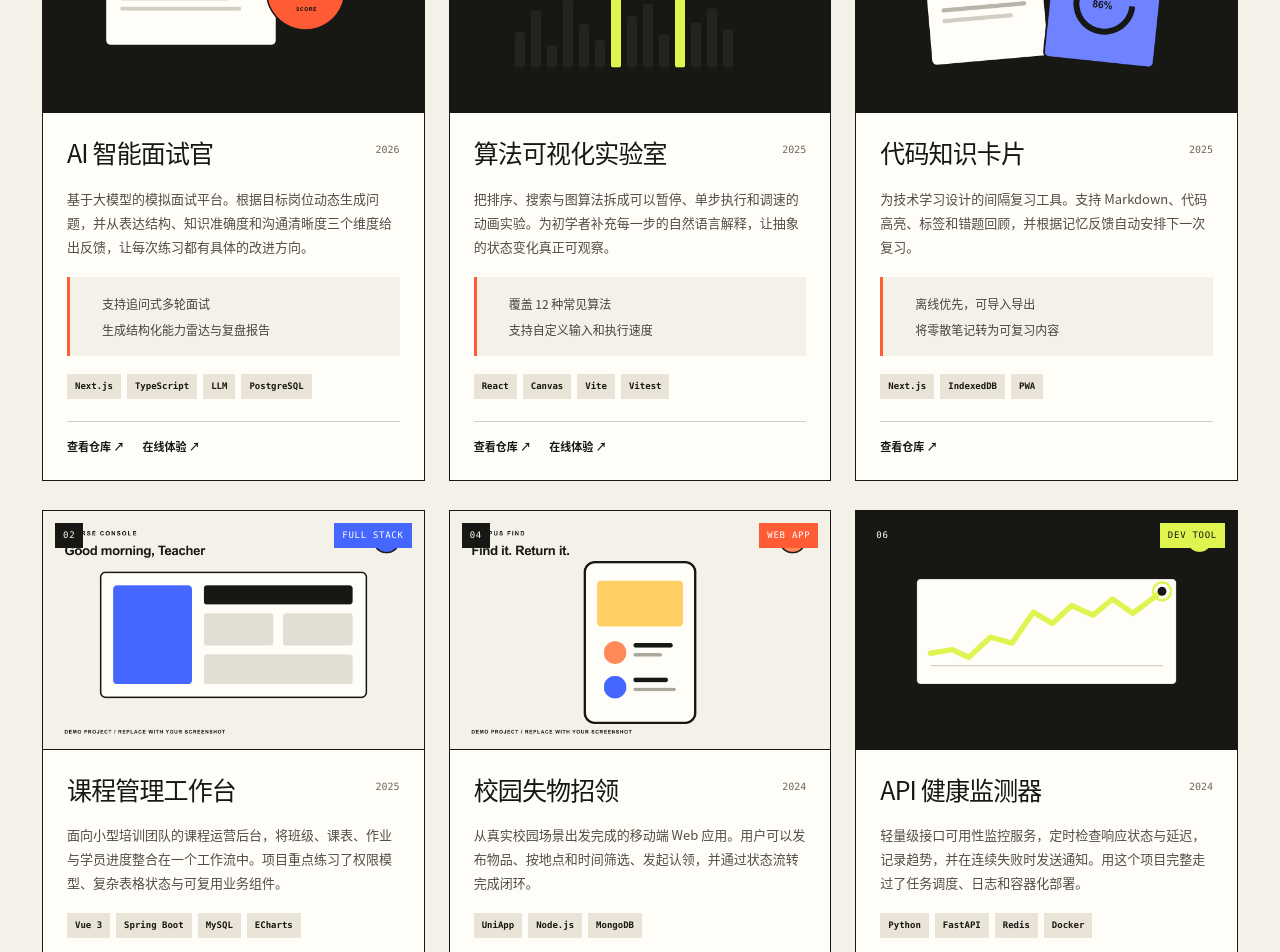
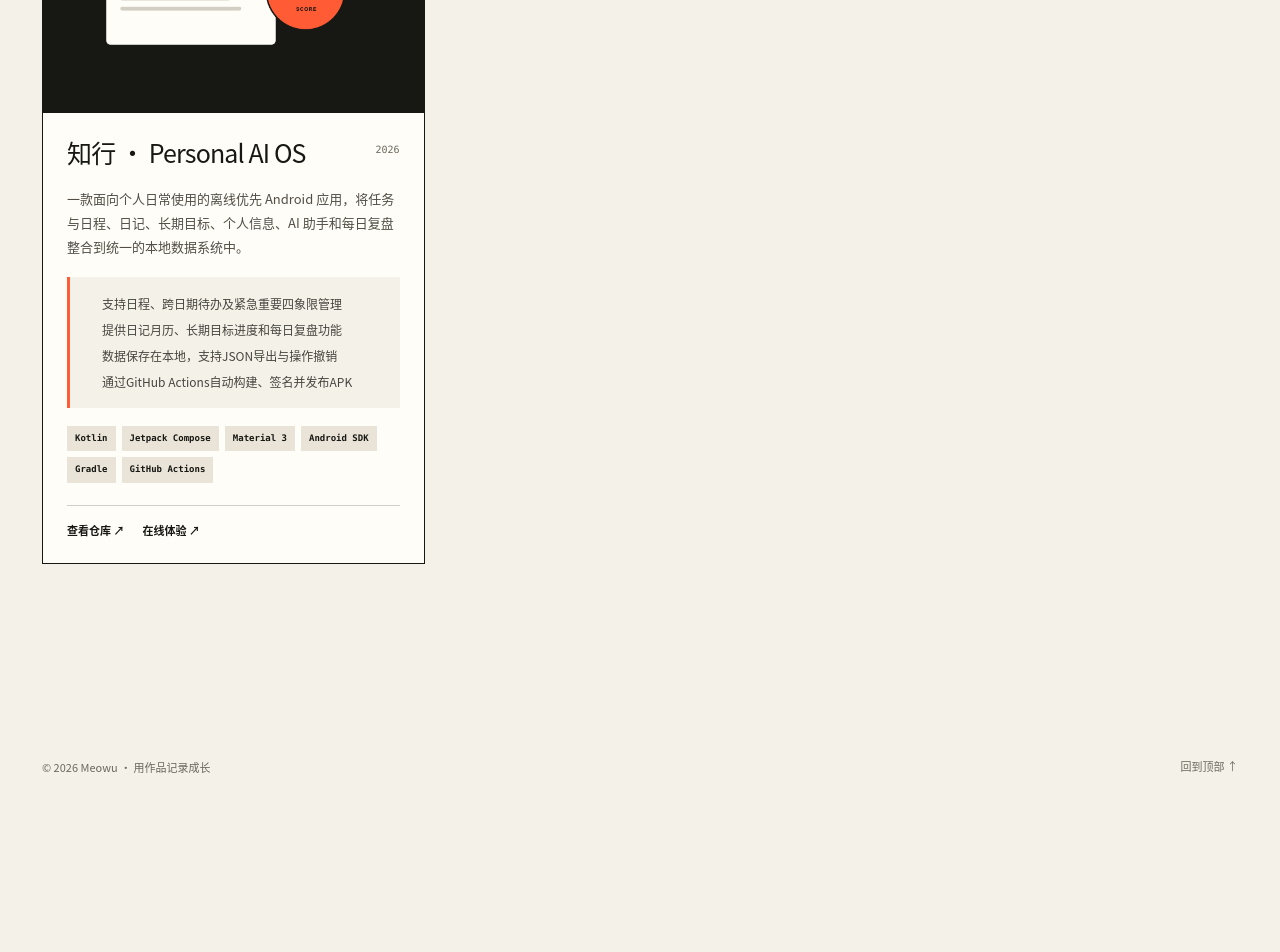
Before and after one commit to MeowuzZ/MeowuzZ.github.io, a Next.js app: page / in a window 1280 px wide. Shown: the part 1400-2352 px from the top of the page. After the commit the page ends 2221 px from the top, so only its background shows below. Built offline with nearby package versions, Linux system fonts and the light colour scheme.

Commit message:
Update portfolio-data.ts

```diff
--- a/app/portfolio-data.ts
+++ b/app/portfolio-data.ts
@@ -35,74 +35,16 @@ export type Project = {
 // 新增项目：复制一个 {...} 对象，修改字段，并把截图放进 public/projects/。
 export const projects: Project[] = [
   {
-    title: "AI 智能面试官",
+    title: "知行 · Personal AI OS",
     year: "2026",
-    kind: "AI APPLICATION",
+    kind: "ANDROID APPLICATION",
     accent: "orange",
     thumbnail: "/projects/ai-interview.png",
     summary:
-      "基于大模型的模拟面试平台。根据目标岗位动态生成问题，并从表达结构、知识准确度和沟通清晰度三个维度给出反馈，让每次练习都有具体的改进方向。",
-    highlights: ["支持追问式多轮面试", "生成结构化能力雷达与复盘报告"],
-    tech: ["Next.js", "TypeScript", "LLM", "PostgreSQL"],
+      "一款面向个人日常使用的离线优先 Android 应用，将任务与日程、日记、长期目标、个人信息、AI 助手和每日复盘整合到统一的本地数据系统中。",
+    highlights: ["支持日程、跨日期待办及紧急重要四象限管理", "提供日记月历、长期目标进度和每日复盘功能","数据保存在本地，支持JSON导出与操作撤销","通过GitHub Actions自动构建、签名并发布APK"],
+    tech: ["Kotlin", "Jetpack Compose", "Material 3", "Android SDK","Gradle","GitHub Actions"],
     repoUrl: "https://github.com/your-github-name/ai-interviewer",
     liveUrl: "https://example.com",
-  },
-  {
-    title: "课程管理工作台",
-    year: "2025",
-    kind: "FULL STACK",
-    accent: "blue",
-    thumbnail: "/projects/course-console.png",
-    summary:
-      "面向小型培训团队的课程运营后台，将班级、课表、作业与学员进度整合在一个工作流中。项目重点练习了权限模型、复杂表格状态与可复用业务组件。",
-    tech: ["Vue 3", "Spring Boot", "MySQL", "ECharts"],
-    repoUrl: "https://github.com/your-github-name/course-console",
-  },
-  {
-    title: "算法可视化实验室",
-    year: "2025",
-    kind: "EDUCATION",
-    accent: "acid",
-    thumbnail: "/projects/algo-lab.png",
-    summary:
-      "把排序、搜索与图算法拆成可以暂停、单步执行和调速的动画实验。为初学者补充每一步的自然语言解释，让抽象的状态变化真正可观察。",
-    highlights: ["覆盖 12 种常见算法", "支持自定义输入和执行速度"],
-    tech: ["React", "Canvas", "Vite", "Vitest"],
-    repoUrl: "https://github.com/your-github-name/algo-visualizer",
-    liveUrl: "https://example.com",
-  },
-  {
-    title: "校园失物招领",
-    year: "2024",
-    kind: "WEB APP",
-    accent: "orange",
-    thumbnail: "/projects/lost-found.png",
-    summary:
-      "从真实校园场景出发完成的移动端 Web 应用。用户可以发布物品、按地点和时间筛选、发起认领，并通过状态流转完成闭环。",
-    tech: ["UniApp", "Node.js", "MongoDB"],
-    repoUrl: "https://github.com/your-github-name/campus-lost-found",
-  },
-  {
-    title: "代码知识卡片",
-    year: "2025",
-    kind: "LEARNING TOOL",
-    accent: "blue",
-    thumbnail: "/projects/code-cards.png",
-    summary:
-      "为技术学习设计的间隔复习工具。支持 Markdown、代码高亮、标签和错题回顾，并根据记忆反馈自动安排下一次复习。",
-    highlights: ["离线优先，可导入导出", "将零散笔记转为可复习内容"],
-    tech: ["Next.js", "IndexedDB", "PWA"],
-    repoUrl: "https://github.com/your-github-name/code-flashcards",
-  },
-  {
-    title: "API 健康监测器",
-    year: "2024",
-    kind: "DEV TOOL",
-    accent: "acid",
-    thumbnail: "/projects/api-monitor.png",
-    summary:
-      "轻量级接口可用性监控服务，定时检查响应状态与延迟，记录趋势，并在连续失败时发送通知。用这个项目完整走过了任务调度、日志和容器化部署。",
-    tech: ["Python", "FastAPI", "Redis", "Docker"],
-    repoUrl: "https://github.com/your-github-name/api-monitor",
-  },
+  }   //,记得逗号隔开
 ];
```
